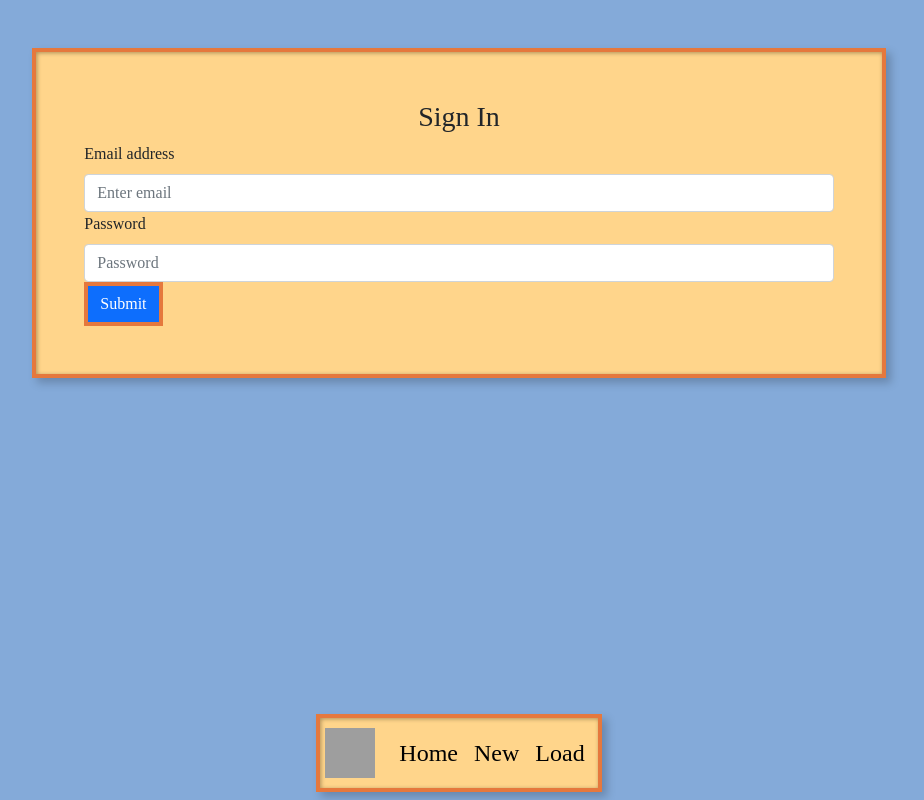
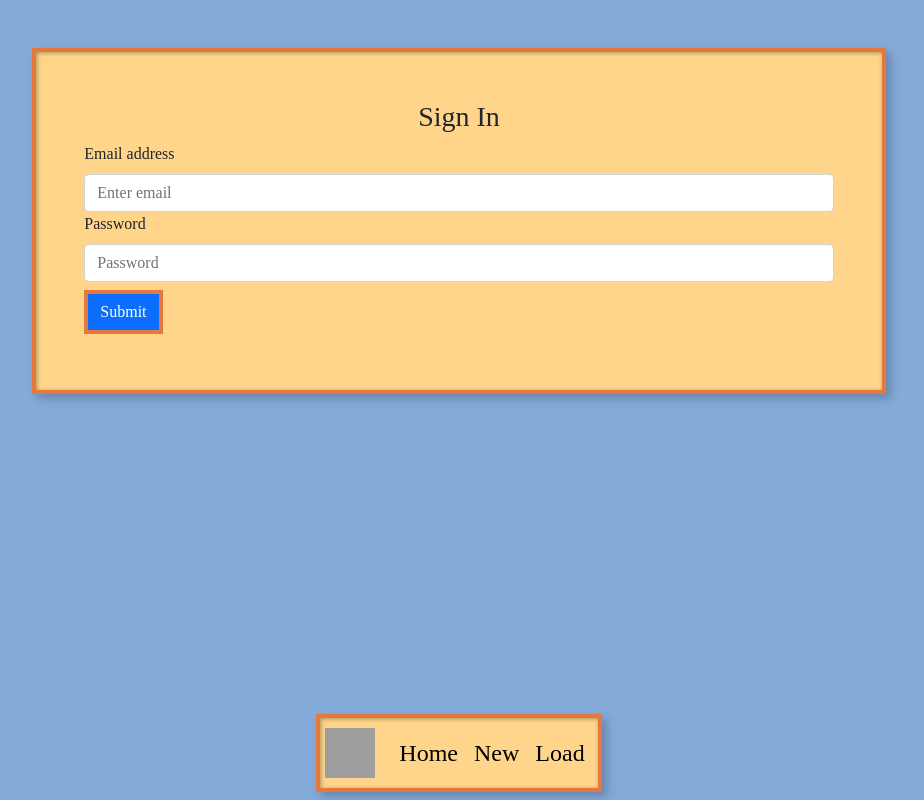
Before and after one commit to nickesparza/my-Junimo-Client, a React (Create React App) app: page /sign-in in a window 1280 px wide. Shown: the whole page, without its empty margins (181-1105 px from the left). Built offline with nearby package versions, Linux system fonts and the light colour scheme; grey boxes are pictures that could not be loaded; a web font is replaced by a local one.

Commit message:
trying to fix character container not refreshing on character delete

```diff
--- a/src/api/inventories.js
+++ b/src/api/inventories.js
@@ -27,7 +27,7 @@ export const getSingleInventory = (user, characterId, inventoryId) => {
 
 // create inventory
 export const createInventory = (user, materialId, characterId) => {
-    console.log(`createInventory route was hit for character with id ${characterId}, for material with id ${materialId}`)
+    // console.log(`createInventory route was hit for character with id ${characterId}, for material with id ${materialId}`)
     return axios({
 		url: apiUrl + `/inventory/create/${characterId}`,
 		method: 'POST',
--- a/src/components/auth/SignIn.js
+++ b/src/components/auth/SignIn.js
@@ -74,7 +74,7 @@ const SignIn = (props) => {
                             onChange={e => setPassword(e.target.value)}
                         />
                     </Form.Group>
-                    <Button variant='primary' type='submit'>
+                    <Button variant='primary' type='submit' className='my-2'>
                         Submit
                     </Button>
                 </Form>
--- a/src/components/characters/CharacterContainer.js
+++ b/src/components/characters/CharacterContainer.js
@@ -17,6 +17,7 @@ const CharacterContainer = (props) => {
         getAllCharacters(user)
             .then(res => setCharacters(res.data.characters))
             .catch(err => console.log(err))
+        console.log('this is the character list in charactercontainer', characters)
     // only re-run if a character has been updated (to get their new name, if needed)
     }, [charUpdated])
 
@@ -49,7 +50,7 @@ const CharacterContainer = (props) => {
         <div className="ui-container" style={divStyle}>
             <h4>{user.email}'s Characters</h4>
             {
-                charPreviews ? charPreviews : <p style={{textAlign: "center"}}>No characters yet!</p>
+                characters.length > 0 ? charPreviews : <p style={{textAlign: "center"}}>No characters yet!</p>
             }
             <div style={{display: "flex", justifyContent: "center"}}>
                 <Link to="/create-character"><Button variant="success">Add Character</Button></Link>
--- a/src/components/characters/CreateCharacter.js
+++ b/src/components/characters/CreateCharacter.js
@@ -51,7 +51,7 @@ const CreateCharacter = (props) => {
                 const characterId = res.data.character.id
                 for (let i=1; i <= 80; i++) {
                     createInventory(user, i, characterId)
-                        .then(res => console.log('this is the response from inventory creation', res.data))
+                        // .then(res => console.log('this is the response from inventory creation', res.data))
                         .catch(err => console.log(err))
                 }
             })
--- a/src/components/shared/CharacterForm.js
+++ b/src/components/shared/CharacterForm.js
@@ -105,6 +105,8 @@ const CharacterForm = (props) => {
                     <Form.Label htmlFor='total_g'>Total Money</Form.Label>
                     <Form.Control
                         name='total_g'
+                        min={0}
+                        max={999999}
                         value={character.total_g}
                         type='number'
                         placeholder='Enter total g'
```
